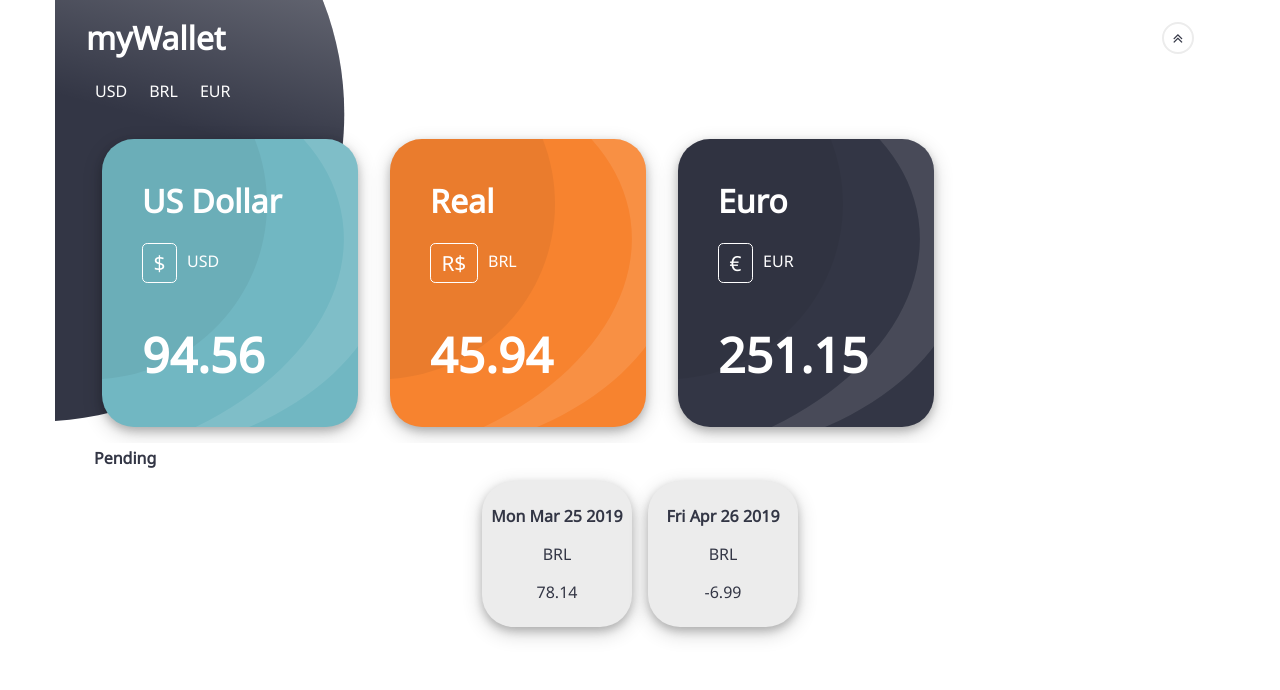
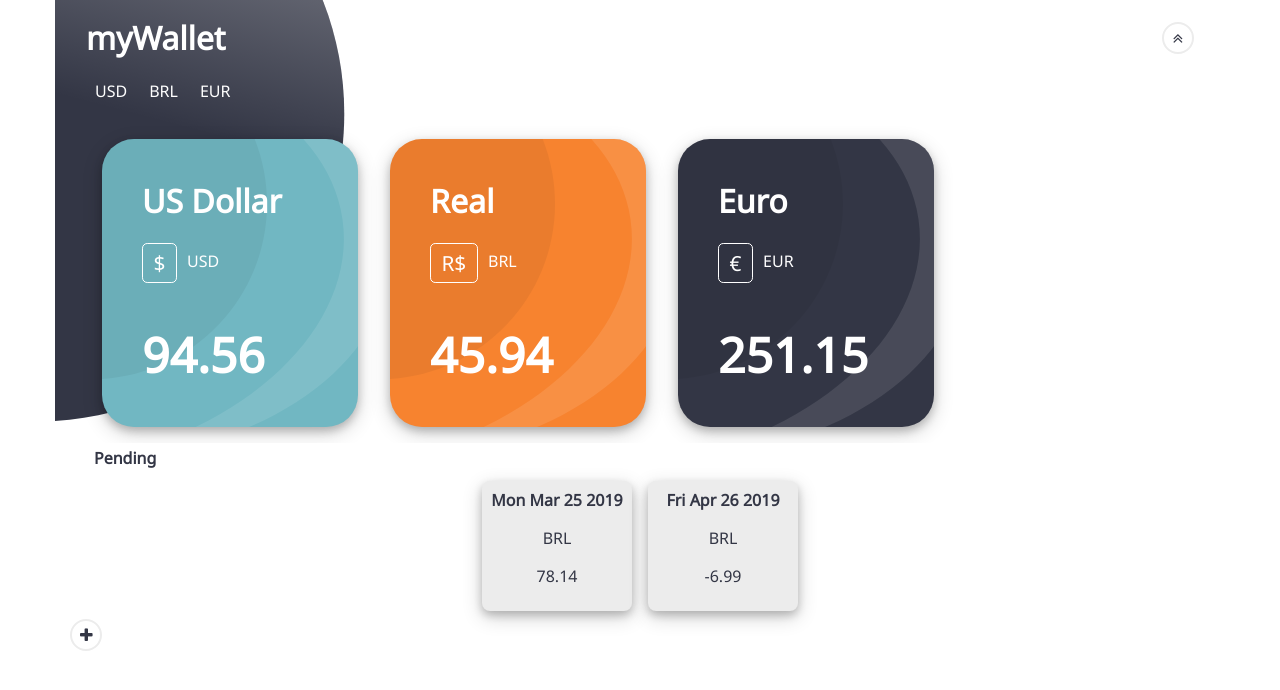
Before and after one commit to abokareem/my-wallet, a React (Create React App) app: page / in a window 1280 px wide. Shown: the top 690 px of the page. Built offline with nearby package versions, Linux system fonts and the light colour scheme.

Commit message:
Added More button element

```diff
--- a/src/App.js
+++ b/src/App.js
@@ -4,6 +4,7 @@ import Header from './components/Header.jsx';
 import Nav from './components/Nav.jsx';
 import Carousel from './components/Carousel.jsx';
 import Transactions from './components/Transactions.jsx';
+import More from './components/More.jsx';
 
 class App extends Component {
 	constructor(props) {
@@ -43,6 +44,7 @@ class App extends Component {
 				<Nav currencies={this.state.currencies}/>
 				<Carousel currencies={this.state.currencies} />
 				<Transactions transactions={this.state.transactions} pending={this.state.pending}/>
+				<More />
 			</div>
 		);
 	}
--- a/src/components/Header.jsx
+++ b/src/components/Header.jsx
@@ -3,7 +3,7 @@ import React from 'react';
 const Header = (props) => {
 
     return (
-        <div className="header text-overlap">
+        <div className="header">
             <h1>myWallet</h1>
             <button className="btn btn-header fa fa-angle-double-up" onClick={props.headerClick} rotated="false"></button>
         </div>
--- /dev/null
+++ b/src/components/More.jsx
@@ -0,0 +1,12 @@
+import React from 'react';
+
+const More = (props) => {
+
+    return (
+        <div>
+            <button className="btn btn-header fa fa-plus"></button>
+        </div>
+    )
+}
+
+export default More;
--- a/src/css/styles.css
+++ b/src/css/styles.css
@@ -607,6 +607,7 @@ h1 {
   margin: 1em;
   box-shadow: 0 4px 8px 0 rgba(0, 0, 0, 0.2), 0 6px 20px 0 rgba(0, 0, 0, 0.19);
   transition: all 0.3s ease 0s;
+  overflow-y: hidden;
 }
 
 .card-container-collapsed {
@@ -622,6 +623,7 @@ h1 {
   margin: 1em;
   box-shadow: 0 4px 8px 0 rgba(0, 0, 0, 0.2), 0 6px 20px 0 rgba(0, 0, 0, 0.19);
   transition: all 0.3s ease 0s;
+  overflow-y: hidden;
 }
 
 .card-description {
@@ -734,9 +736,12 @@ tr:hover {
   padding: 0.5em;
   margin: 0.5em;
   text-align: center;
-  border-radius: 2em;
+  border-radius: 0.5em;
   background-color: #ECECEC;
   box-shadow: 0 4px 8px 0 rgba(0, 0, 0, 0.2), 0 6px 20px 0 rgba(0, 0, 0, 0.19);
 }
+.card-pending > p {
+  margin-top: 0;
+}
 
 /*# sourceMappingURL=styles.css.map */
--- a/src/scss/modules/carousel.scss
+++ b/src/scss/modules/carousel.scss
@@ -11,6 +11,7 @@
     margin: 1em;
     box-shadow: 0 4px 8px 0 rgba(0, 0, 0, 0.2), 0 6px 20px 0 rgba(0, 0, 0, 0.19);
     transition: all 0.3s ease 0s;
+    overflow-y: hidden;
 }
 
 .card-container-collapsed {
@@ -26,6 +27,7 @@
     margin: 1em;
     box-shadow: 0 4px 8px 0 rgba(0, 0, 0, 0.2), 0 6px 20px 0 rgba(0, 0, 0, 0.19);
     transition: all 0.3s ease 0s;
+    overflow-y: hidden;
 }
 
 .card-description {
--- a/src/scss/modules/trans-cards.scss
+++ b/src/scss/modules/trans-cards.scss
@@ -4,7 +4,11 @@
     padding: .5em;
     margin: .5em;
     text-align: center;
-    border-radius: $card-radius;
+    border-radius: .5em;
     background-color: $light-grey;
     box-shadow: 0 4px 8px 0 rgba(0, 0, 0, 0.2), 0 6px 20px 0 rgba(0, 0, 0, 0.19);
+
+    > p {
+        margin-top: 0;
+    }
 }
```
